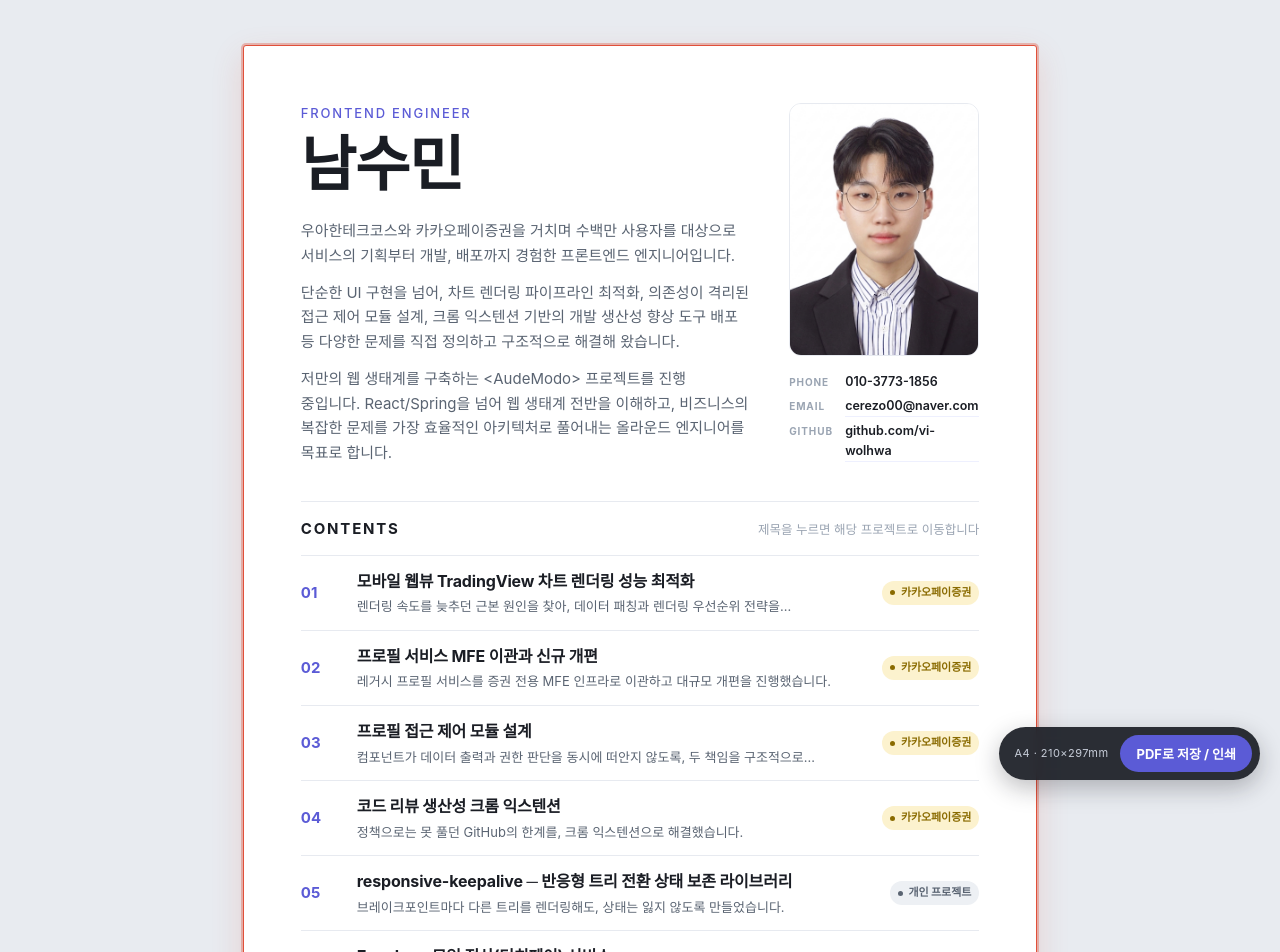
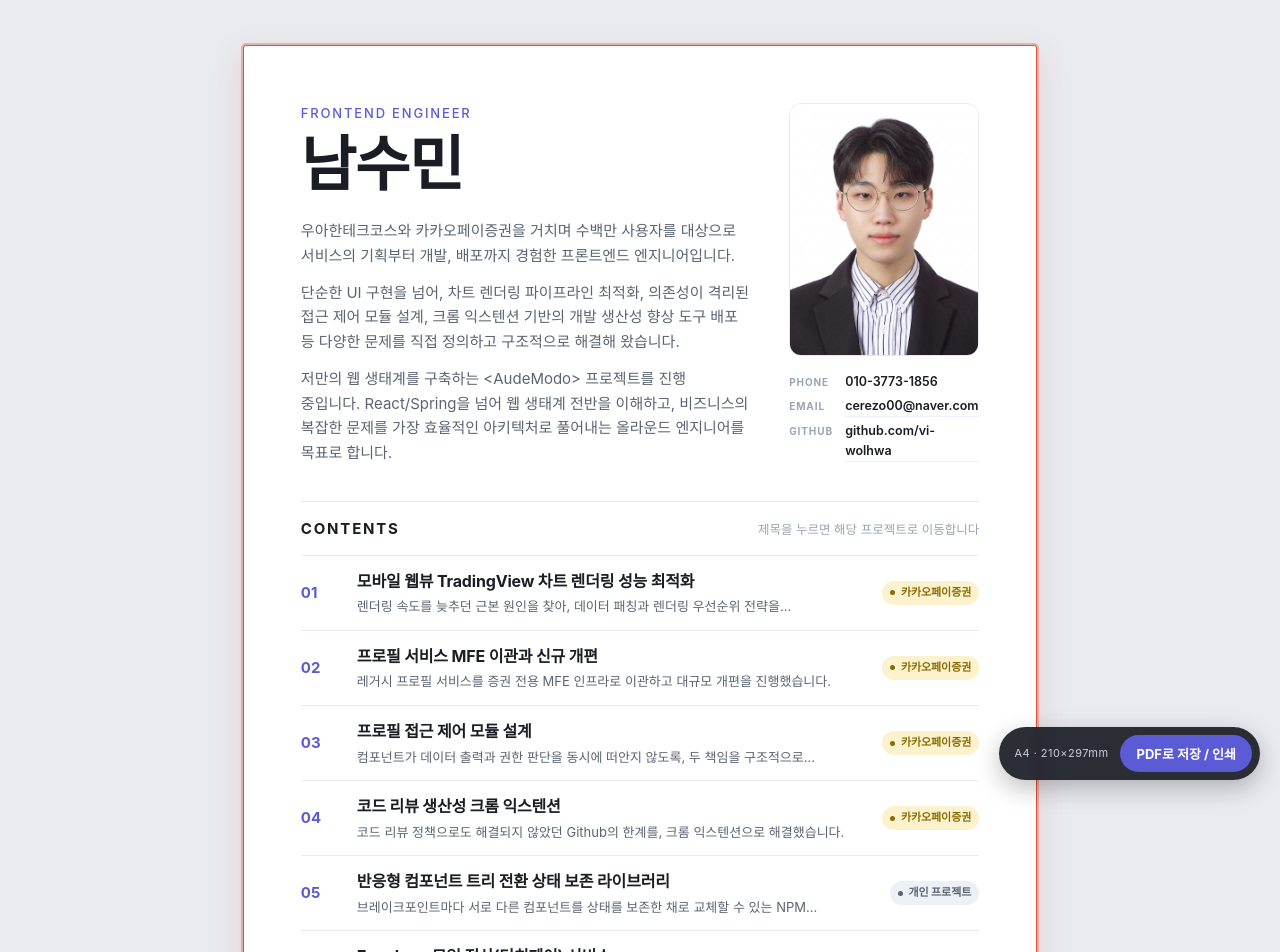
Before and after one commit to vi-wolhwa/portfolio, a React (Vite) app: page / in a window 1280 px wide. Shown: the top 952 px of the page. Built offline with nearby package versions, Linux system fonts and the light colour scheme; a web font is replaced by a local one.

Commit message:
v2.5.5 ─ Evenly 제외 모두 완성

```diff
--- a/src/data/projects.ts
+++ b/src/data/projects.ts
@@ -188,10 +188,11 @@ export const projects: Project[] = [
     order: 4,
     org: 'kakaopay',
     title: '코드 리뷰 생산성 크롬 익스텐션',
-    tagline: '정책으로는 못 풀던 GitHub의 한계를, 크롬 익스텐션으로 해결했습니다.',
+    tagline:
+      '코드 리뷰 정책으로도 해결되지 않았던 Github의 한계를, 크롬 익스텐션으로 해결했습니다.',
     role: 'Frontend · 인턴',
     period: '2025.05 – 2025.07',
-    stack: ['# Code Review', '# Chrome Extension', '# GitHub API'],
+    stack: ['# Code Review', '# Chrome Extension', '# Github API'],
     refs: [
       {
         kind: 'docs',
@@ -239,8 +240,9 @@ export const projects: Project[] = [
     id: 'responsive-keepalive',
     order: 5,
     org: 'personal',
-    title: 'responsive-keepalive ─ 반응형 트리 전환 상태 보존 라이브러리',
-    tagline: '브레이크포인트마다 다른 트리를 렌더링해도, 상태는 잃지 않도록 만들었습니다.',
+    title: '반응형 컴포넌트 트리 전환 상태 보존 라이브러리',
+    tagline:
+      '브레이크포인트마다 서로 다른 컴포넌트를 상태를 보존한 채로 교체할 수 있는 NPM 라이브러리입니다.',
     role: 'Frontend · 개인',
     period: '2026.05 – 2026.06',
     stack: ['# NPM Package', '# Adaptive UI', '# Keep-Alive', '# Activity'],
@@ -254,28 +256,32 @@ export const projects: Project[] = [
       },
     ],
     problem: {
-      lead: 'Evenly 프로젝트에서 반응형 분기가 늘어날수록 컴포넌트 하나에 담긴 Tailwind 클래스네임이 복잡하게 뒤엉켰습니다.',
+      lead: 'Tailwind를 사용한 프로젝트에서 반응형 분기가 늘어날수록 컴포넌트의 가독성이 떨어졌습니다.',
       points: [
-        '브레이크포인트별로 컴포넌트를 분리했는데, isDesktop 조건부 렌더링 시 리마운트되며 상태가 유실됐습니다. 결국 상태와 로컬 상태, UI의 열림 여부까지 부모가 떠안아야 했습니다.',
-        '기존엔 UI를 숨기는 방법이 두 가지뿐이었습니다. 조건부 렌더링은 트리를 파괴해 상태를 잃었고, CSS display:none은 상태는 지키지만 타이머·구독 같은 이펙트가 계속 돌아 자원을 낭비했습니다.',
+        '가독성을 위해 브레이크포인트별로 컴포넌트를 분리했더니, 조건부 렌더링에서 리마운트되며 상태가 유실됐습니다. 유실을 막으려면 두 컴포넌트 간 공유 상태와 로컬 상태를 부모가 관리해야 했습니다.',
+        'display:none 속성은 상태는 지켰지만, 타이머·구독 등의 이펙트가 계속 활성화되어 자원을 낭비했습니다.',
       ],
     },
     decision: {
-      lead: '조건부 렌더링과 display:none 사이의 딜레마는, 숨겨질 때 DOM과 상태는 그대로 두고 이펙트만 정리했다가 다시 보일 때 재실행하는 React 19.2 실험적 API <Activity>로 풀렸습니다.',
+      lead: '상태를 지키려면 자원을 포기해야 했고, 자원을 아끼려면 상태를 포기해야 하는 줄 알았습니다.',
       points: [
-        '핵심은 mode만 토글하고 key는 고정하는 것이었습니다. React가 같은 인스턴스로 인식해 구조를 보존하면서, 부수 효과만 안전하게 정리·재생성했습니다.',
-        '그 위에 문제 크기별로 API 3종을 나눴습니다 — 트리는 useMediaVariant, 카드는 useContainerVariant, 값 하나는 useResponsiveValue입니다.',
-        'SSR에서는 서버가 화면 너비를 몰라 렌더링할 컴포넌트를 판단할 수 없었습니다. 주 사용 환경을 기본값으로 렌더링한 뒤 실제 환경이 다르면 빠르게 전환했고, 구버전 React는 activate.ts에서 DIP 원칙에 따라 swap으로 자동 전환하도록 했습니다.',
+        '조건부 렌더링은 자원은 아꼈지만 상태를 버렸고, display:none은 상태는 지켰지만 자원을 낭비했습니다. React의 새 API인 Activity는 화면만 감추고 상태는 그대로 둔 채 불필요한 부수 효과만 정리해, 둘 다 해결할 수 있었습니다.',
+        '화면 전체 교체, 컨테이너 하나의 레이아웃 변경, 값 하나 변경과 같은 다양한 상황을 겪었습니다. 그래서 하나의 팩토리 API만 제공하는 대신, 각 상황에 사용할 수 있는 API들을 분리하였습니다. ',
+        '구현 중 화면 경계를 빠르게 오가면 화면이 깜빡이고, 한글 입력 도중 화면이 전환되면 입력이 끊기는 문제를 직접 발견했습니다. 상태의 지연 업데이트와 한글 조합 중 전환 방지 옵션을 추가했습니다.',
       ],
     },
     result: {
-      lead: '그 설계대로 동작을 검증한 뒤, 런타임 의존성 없이 npm에 배포했습니다.',
-      points: ['97개 테스트와 98.6% 라인 커버리지로 완성도를 확인했습니다.'],
+      lead: '베타 버전을 r/reactjs에 공개해 실제 개발자들의 리뷰를 받았습니다.',
+      points: [
+        '리뷰어들조차 화면이 숨겨져도 이펙트가 계속 도는 것 아니냐고 오해할 만큼, 이 기능의 핵심 장점이 충분히 전달되지 않았고, 최신 API인 만큼 기능을 제대로 설명하는 아키텍처 문서를 작성했습니다.',
+        "'상태를 무조건 지키는 게 항상 옳은가'라는 반문을 받고, 스크롤 위치나 포커스처럼 오히려 초기화가 맞는 상태도 있다는 걸 인정해 다음 버전 설계에 반영하기로 했습니다.",
+      ],
     },
     flow: {
-      problem: 'Tailwind 클래스네임 복잡화로 컴포넌트 분리 시도 → 조건부 렌더링 시 상태 유실',
-      decision: 'Activity(key 고정+mode 토글)로 상태 보존 + API 3종 분리 + SSR·구버전 대응',
-      result: '97개 테스트·98.6% 커버리지, 0 런타임 의존성으로 npm 배포',
+      problem: '조건부 렌더링 시 상태 유실\ndisplay:none은 자원 낭비',
+      decision:
+        '상태 보존·자원 절약, 트레이드오프 없이 둘 다 확보\n문제 크기별로 다른 해법 제공\n실사용 중 발견한 UX 문제 대응',
+      result: '베타 버전 리뷰를 통해 문서화 부족 및 설계 누락 발견\n정식 버전 설계에 반영',
     },
   },
 
@@ -337,9 +343,10 @@ export const projects: Project[] = [
     variant: 'service',
     org: 'woowacourse',
     title: '코드잽 — 코드 템플릿 저장·공유 서비스',
-    tagline: '하나의 서비스를 처음부터 끝까지 만들며, 다양한 문제들을 경험하고 해결하였습니다.',
+    tagline:
+      'FE 개발자로서 진행한 첫 프로젝트로서, 하나의 서비스를 처음부터 만들며 다양한 문제들을 마주쳤습니다.',
     description:
-      '자주 쓰는 코드를 매번 이전 프로젝트에서 뒤지던 개발자를 위해, 코드 템플릿을 저장하고 빠르게 검색·재사용하는 서비스입니다. 프론트엔드 3인·백엔드 5인이 실사용 서비스로 배포했고, 저는 프론트엔드 개발자로 참여했습니다.',
+      '자주 쓰는 코드를 찾기 위해서 매번 이전 프로젝트에서 뒤지던 개발자를 위해, 코드 템플릿을 저장하고 빠르게 검색·재사용하는 서비스입니다. 프론트엔드 3인·백엔드 5인이 실사용 서비스로 배포했고, UI 개발부터, 디자인시스템, E2E, 성능최적화, 웹 접근성까지 다양한 문제를 마주하고 해결하였습니다.',
     role: 'Frontend · FE 3인 · BE 5인',
     period: '2024.07 – 2024.11',
     stack: ['# Tree Shaking', '# Code Splitting', '# Design System', '# Accessibility'],
@@ -356,33 +363,33 @@ export const projects: Project[] = [
         label: '번들 최적화',
         tone: 'tech',
         problem:
-          '핵심 기능인 코드 에디터(CodeMirror)의 압축 전 번들 크기가 8MB에 달해, 페이지 로드가 눈에 띄게 느렸습니다.',
+          '핵심 기능인 코드 에디터(CodeMirror)의 압축 전 번들 크기가 8MB에 달해, 첫 화면 로드가 눈에 띄게 무거웠습니다.',
         solution:
-          'bundle-analyzer로 분석해보니, 실제로 사용하지 않는 언어팩까지 모두 포함되어 있었습니다. 지원 언어를 주로 사용하는 언어로 한정하여 Tree Shaking을 적용하고, 에디터는 Lazy Loading을 통해 초기 번들과 분리하였습니다. Production 기준, 번들사이즈가 2.2MB에서 1.4MB로 줄였습니다.',
+          'bundle-analyzer로 분석해보니, 실제로 쓰지 않는 언어 문법까지 전부 포함돼 있었습니다. 지원 언어를 실사용분으로 좁혀 Tree Shaking이 걸리게 하고, 에디터는 Dynamic Import로 초기 번들에서 떼어내 webpack 압축 기준 2.2MB에서 1.4MB로 줄였습니다.',
       },
       {
         label: '디자인 시스템',
         tone: 'tech',
         problem:
-          '재사용성과 선언적 레이아웃에 끌려 <Flex>를 레이아웃의 최소 단위로 도입했는데, 실제 화면에 쓸수록 direction·gap 같은 프롭스가 마크업을 뒤덮고 <Flex>가 무한 중첩됐습니다.',
+          '재사용성과 선언적 레이아웃에 끌려 <Flex>를 레이아웃 최소 단위로 도입했는데, 스타일이 다양해질수록 스타일 Props가 마크업을 뒤덮었고, Styled-component의 시멘틱 네이밍 이점도 무색해졌습니다.',
         solution:
-          '구조를 읽을 수 없는 "Flex Soup"과 Emotion의 의미 있는 네이밍 상실을 겪었지만, 이미 쓰인 모든 Flex를 걷어내는 전면 리팩토링은 남은 개발 공수로 감당할 수 없어 진행하지 않았습니다. 대신 이후로는 무조건적인 세분화 대신 기술 스택 특성에 맞춰 추상화 수준을 판단하는 기준으로 새 컴포넌트를 설계하고 있습니다.',
+          '레이아웃을 원자 단위로 쪼개는 방식은 유틸리티 클래스를 조합하는 스택에는 어울리지만, Styled-component처럼 의미를 담아 구조를 읽게 하는 스택과는 방향이 반대라는 걸 뒤늦게 알았습니다. 이미 퍼진 <Flex>를 걷어내는 전면 리팩토링은 남은 개발 공수로 감당하기 어려워 진행하지 않았습니다. 대신 이후로는 미리 아토믹한 디자인 시스템 컴포넌트를 정의하지 않고, 요구사항에 따라 점진적으로 확장하고 있습니다.',
       },
       {
         label: '웹 접근성',
         tone: 'tech',
         problem:
-          '모달을 열어도 초점이 뒤 배경으로 새어나가고, 비동기로 바뀐 목록을 스크린리더가 읽어주지 않았습니다.',
+          '모달을 열어도 포커스가 배경으로 새어나가고, 비동기로 바뀐 목록을 스크린리더가 읽어주지 않았습니다.',
         solution:
-          '자동 검사 도구로는 잡히지 않아 VoiceOver·TalkBack 실기기로 직접 흐름을 따라가며, 포커스 트랩으로 초점을 모달 안에 가두고 aria-live로 변경 사항을 읽어주도록 고쳤습니다.',
+          'Focus Trap으로 포커스를 모달 안에 가두었고, VoiceOver·TalkBack을 통해 직접 흐름을 테스트하며 aria-live 등의 ARIA 속성으로 접근성이 취약한 곳들을 찾아서 개선했습니다.',
       },
       {
         label: '레이아웃 시프트',
         tone: 'tech',
         problem:
-          '목록·상세가 로드될 때마다 아래 콘텐츠가 밀려, 누르려던 버튼이 어긋나는 레이아웃 시프트가 반복됐습니다(CLS 0.8).',
+          '목록·상세가 로드될 때마다 아래 콘텐츠가 밀려, 누르려던 버튼이 어긋나는 레이아웃 시프트가 반복됐습니다.',
         solution:
-          '스켈레톤만으로는 실제 콘텐츠와 높이가 어긋나 시프트가 남았기에, 응답 전에 최종 높이값 자체를 예약해 콘텐츠가 그 자리에 그대로 들어오도록 만들어 CLS를 0.3으로 낮췄습니다.',
+          '스켈레톤만으로는 실제 콘텐츠와 높이가 어긋나 시프트가 남았기에, 응답 전에 line-clamp와 고정 height로 최종 높이값 자체를 예약해 콘텐츠가 그 자리에 그대로 들어오도록 만들어 CLS를 0.8에서 0.3으로 낮췄습니다.',
       },
     ],
   },
```
